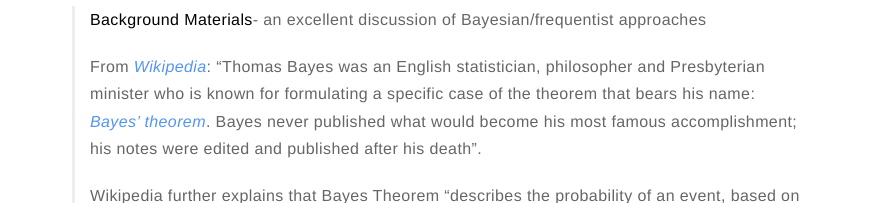
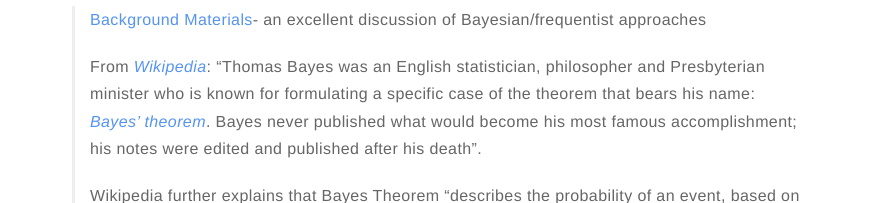
Before and after one commit to meccaLeccaHi/meccaLeccaHi.github.io, a Jekyll site: the page built from _posts/2018-11-14-bayesian-classification.md, in a window 1280 px wide. Shown: the part 606-809 px from the top of the page, without its empty margins (203-1076 px from the left). Built offline with Jekyll 4.4.1, drawn with Linux system fonts in a browser that asks for light colours; formulas are drawn with MathJax 3; comment, search, counter and statistics services are not loaded.

```diff
--- a/_posts/2018-11-14-bayesian-classification.md
+++ b/_posts/2018-11-14-bayesian-classification.md
@@ -17,7 +17,7 @@
 
 {% include figure_link.html url="https://upload.wikimedia.org/wikipedia/commons/d/d4/Thomas_Bayes.gif" href="https://en.wikipedia.org/wiki/Thomas_Bayes" caption="Thomas Bayes (c. 1701 – 7 April 1761) Image source: wikipedia.com" width="40%" %}
 
-> [<span style="color:blue">**Background Materials**</span>](https://www.youtube.com/watch?v=eDMGDhyDxuY)- an excellent discussion of Bayesian/frequentist approaches
+> [<span style="color:blue,font-weight: bold">Background Materials</span>](https://www.youtube.com/watch?v=eDMGDhyDxuY)- an excellent discussion of Bayesian/frequentist approaches
 >
 >From [*Wikipedia*](https://en.wikipedia.org/wiki/Thomas_Bayes): "Thomas Bayes was an English statistician, philosopher and Presbyterian minister who is known for formulating a specific case of the theorem that bears his name: [*Bayes' theorem*](https://en.wikipedia.org/wiki/Bayes%27_theorem). Bayes never published what would become his most famous accomplishment; his notes were edited and published after his death".
 >
```
